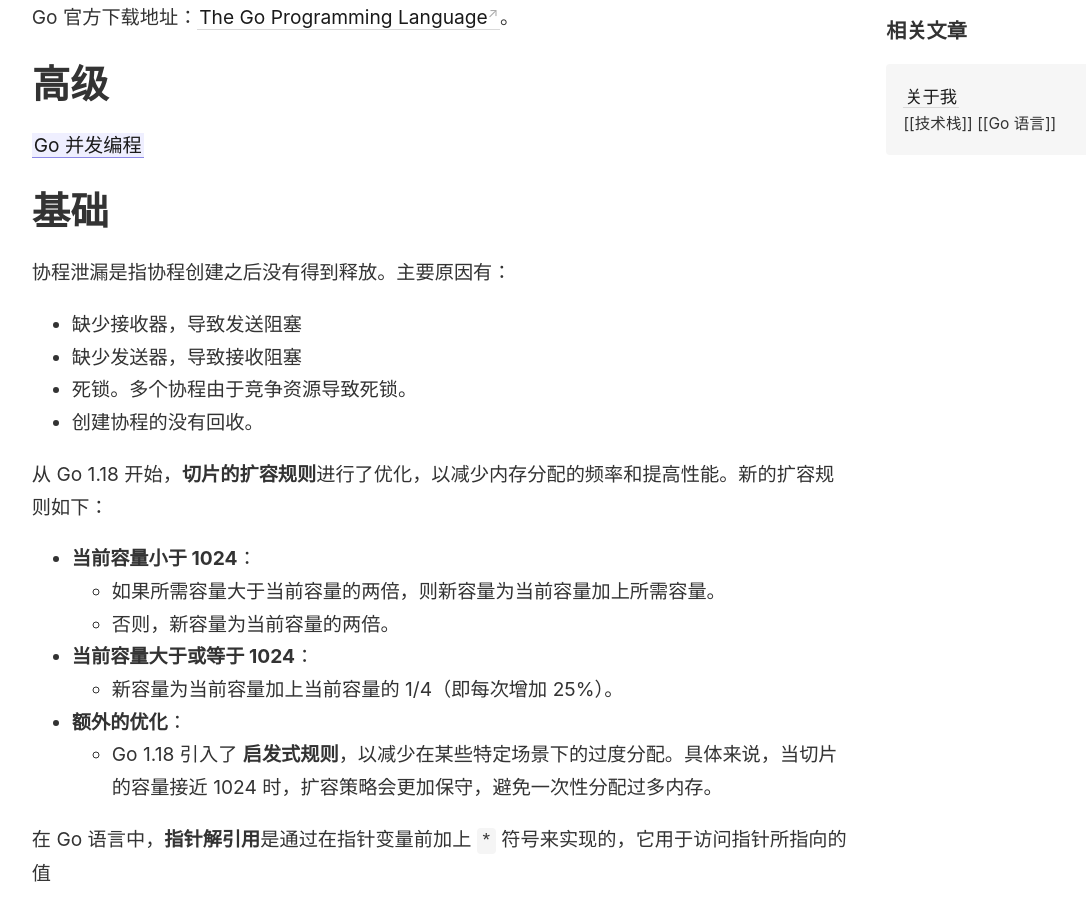
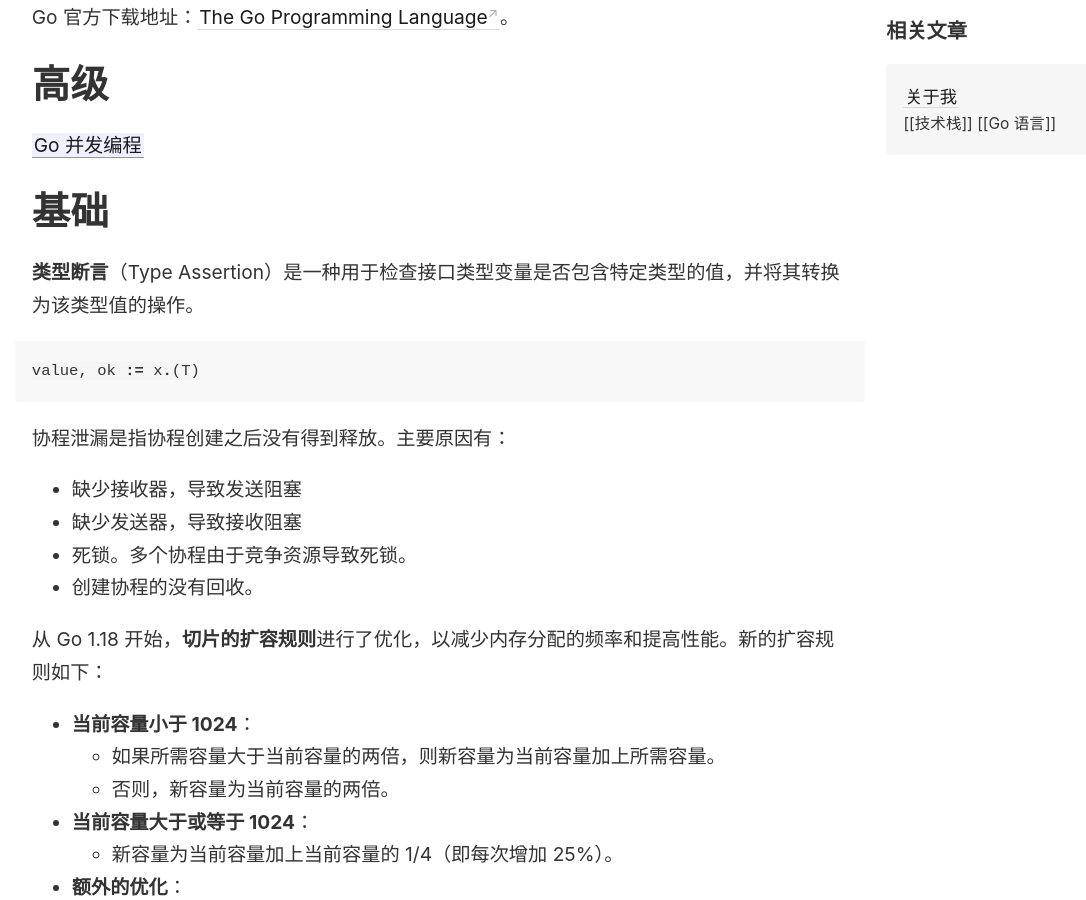
Before and after one commit to wingowen/digital-garden-jekyll, a Jekyll site: the page built from _notes/Go 语言.md, in a window 1280 px wide and 900 px high, scrolled down 570 px. Shown: the whole window, without its empty margins (45-1131 px from the left). Built offline with Jekyll 4.4.1, drawn with Linux system fonts in a browser that asks for light colours.

Commit message:
vault backup: 2025-04-01 00:11:20

````diff
--- a/_notes/Go 语言.md
+++ b/_notes/Go 语言.md
@@ -15,7 +15,10 @@ Go 官方下载地址：[The Go Programming Language](https://go.dev/dl/)。
 
 # 基础
 
-
+**类型断言**（Type Assertion）是一种用于检查接口类型变量是否包含特定类型的值，并将其转换为该类型值的操作。
+```go
+value, ok := x.(T)
+```
 
 协程泄漏是指协程创建之后没有得到释放。主要原因有：
 - 缺少接收器，导致发送阻塞
````
Also changed, not shown: .obsidian/workspace.json.
